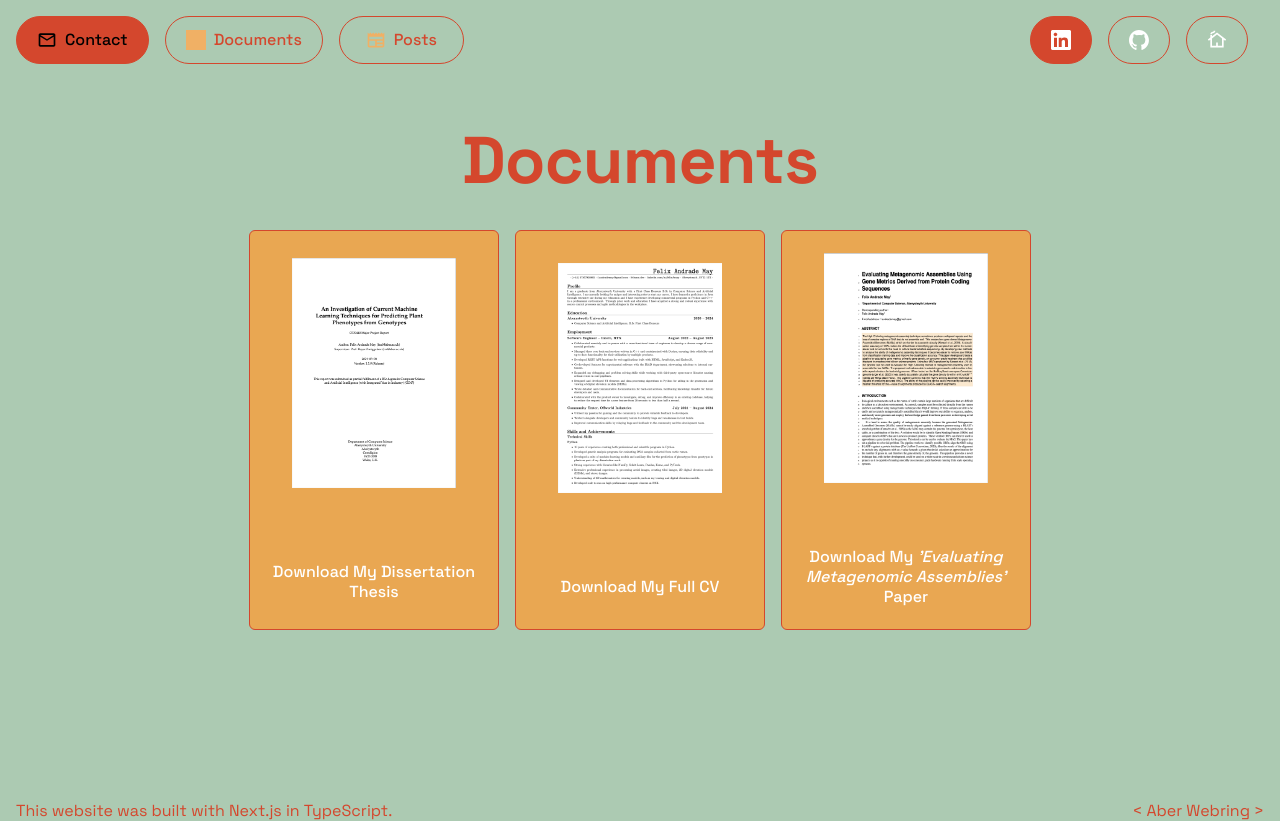
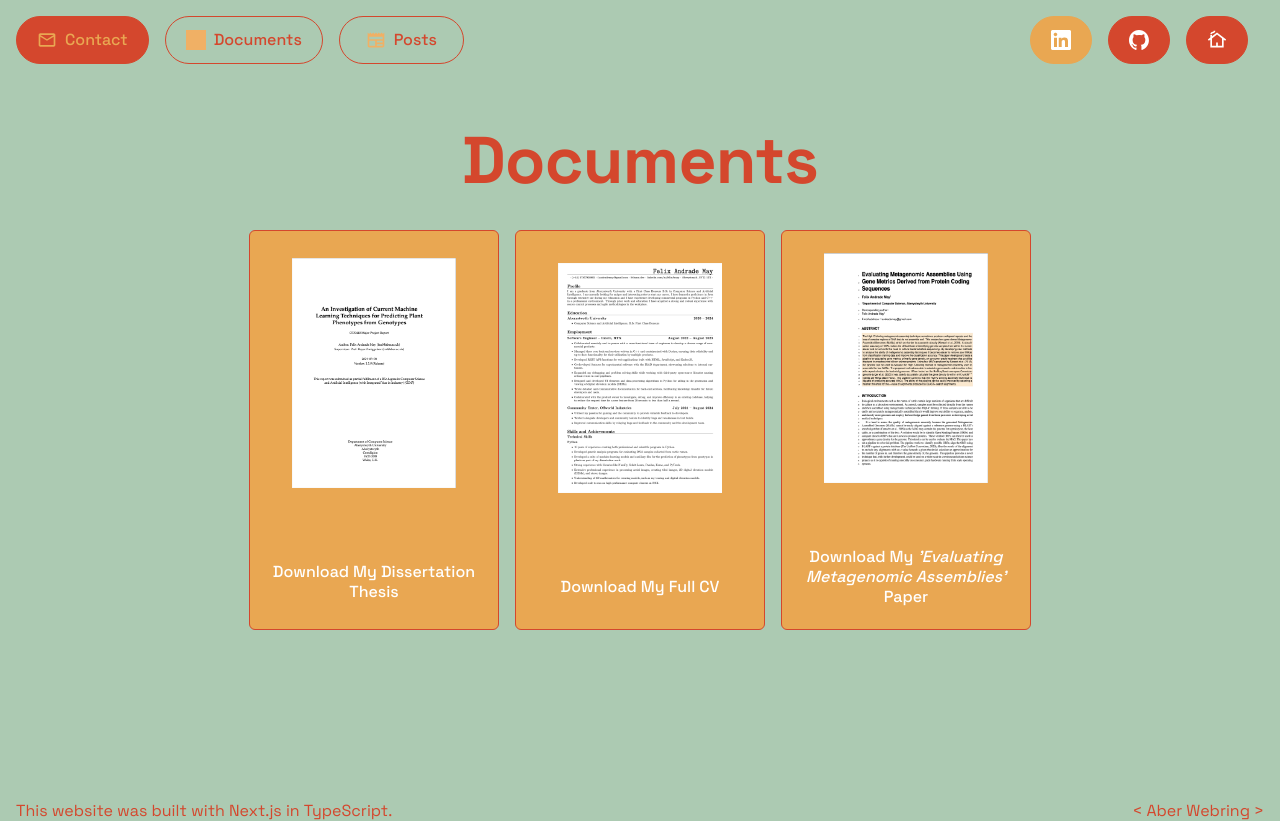
Before and after one commit to fandrademay/felixam-dev, a Next.js app: page /documents in a window 1280 px wide. In both pictures the pointer is over the link 1061 px from the left and 40 px from the top of the page. Built offline with nearby package versions, Linux system fonts and the light colour scheme; grey boxes are pictures that could not be loaded.

Commit message:
updated button css

```diff
--- a/src/app/page.module.css
+++ b/src/app/page.module.css
@@ -139,6 +139,17 @@
   display: flex;
 }
 
+.ctas div.otherButtons a.other {
+  border-color: var(--secondary-colour);
+  color: var(--secondary-colour);
+  background-color: var(--secondary-colour);
+}
+
+.ctas div.otherButtons a.other:hover {
+  background-color: var(--tertiary-colour);
+  border-color: var(--tertiary-colour);
+}
+
 .ctas a {
   appearance: none;
   border-radius: 64px;
@@ -159,17 +170,17 @@
   font-weight: 500;
 }
 
-a.major {
+.ctas a.major {
   border-color: var(--secondary-colour);
   background: var(--secondary-colour);
-  color: #000;
+  color: var(--tertiary-colour);
   gap: 8px;
 }
 
-a.major:hover {
-  border-color: #fff;
-  background: #fff;
-  color: #000;
+.ctas a.major:hover {
+  border-color: var(--tertiary-colour);
+  background: var(--tertiary-colour);
+  color: var(--secondary-colour);
 }
 
 a.minor{
@@ -211,14 +222,6 @@ a.minor:hover .white_inverting {
     hue-rotate(326deg)
     brightness(111%)
     contrast(111%);
-}
-
-a.other {
-  border-color: var(--secondary-colour);
-}
-
-a.other:hover {
-  background-color: var(--secondary-colour);
 }
 
 a.pdf_button {
```
Also changed, not shown: public/contact.svg.
